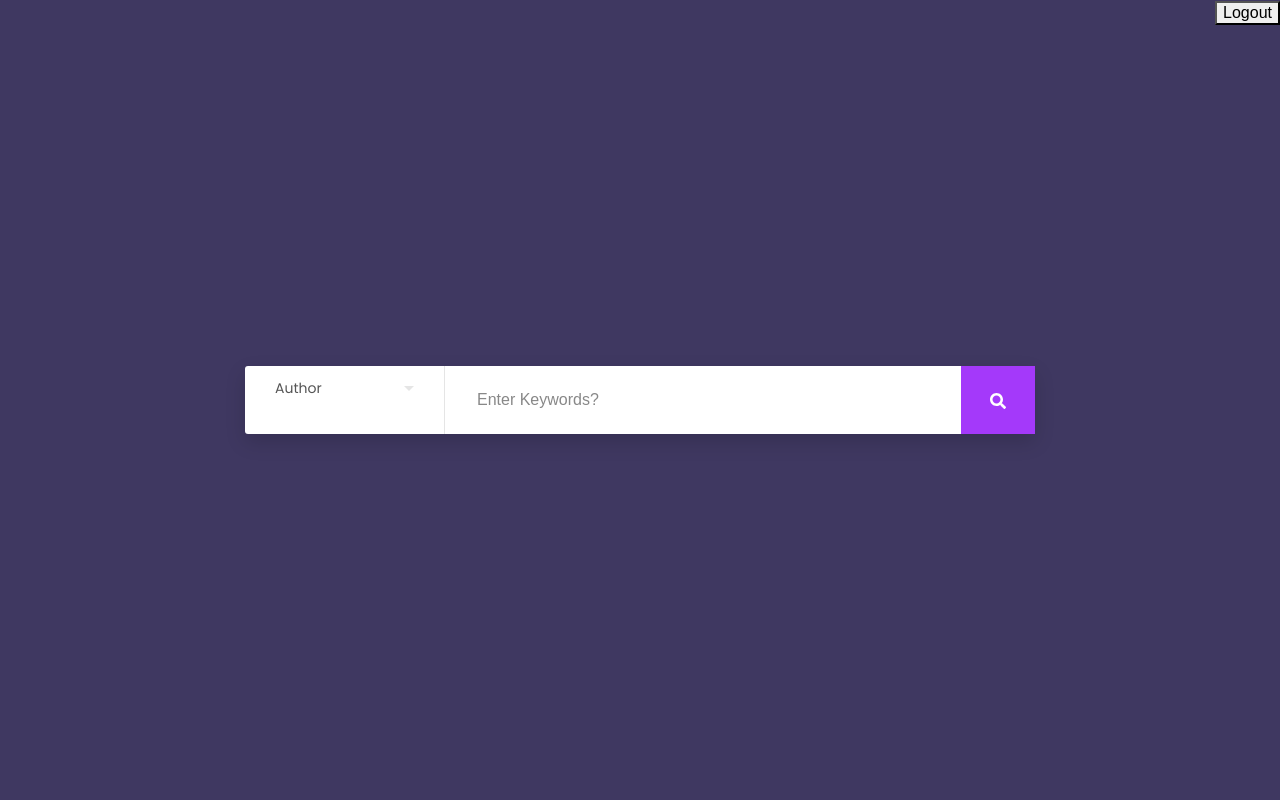
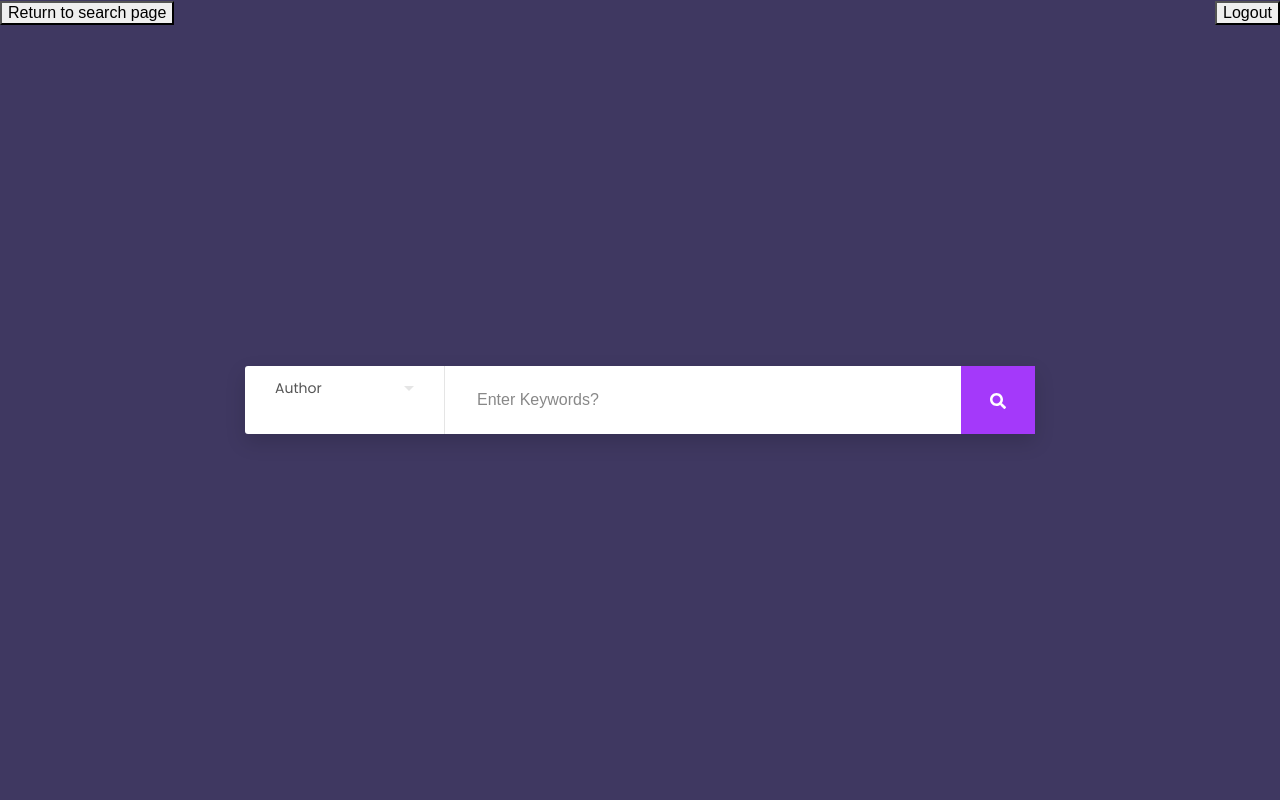
Before and after one commit to SHorne41/Project1, a Flask app: page /searchPage in a window 1280 px wide. Run offline with Flask 2, Linux system fonts and the light colour scheme; some libraries are stand-ins or nearby versions.

Commit message:
Added a 'return to search page' button

```diff
--- a/application.py
+++ b/application.py
@@ -65,7 +65,7 @@ def register():
     return render_template("registration.html")
 
 #Search page
-@app.route("/searchPage")
+@app.route("/searchPage", methods=["GET"])
 def search():
     return render_template("search.html")
 
--- a/templates/layout.html
+++ b/templates/layout.html
@@ -14,6 +14,9 @@
     {%block logout%}
     {%endblock%}
 
+    {%block home%}
+    {%endblock%}
+
     {%block body%}
     {%endblock%}
 </body>
--- a/templates/logout.html
+++ b/templates/logout.html
@@ -1,4 +1,12 @@
 {%extends "layout.html"%}
+
+{%block home%}
+<div style="position: absolute; top: 0; left: 0;">
+    <form action="{{url_for('search')}}" method="GET">
+        <button type="submit">Return to search page</button>
+    </form>
+</div>
+{%endblock%}
 
 {%block logout%}
 <div style="position: absolute; top: 0; right: 0;">
```
